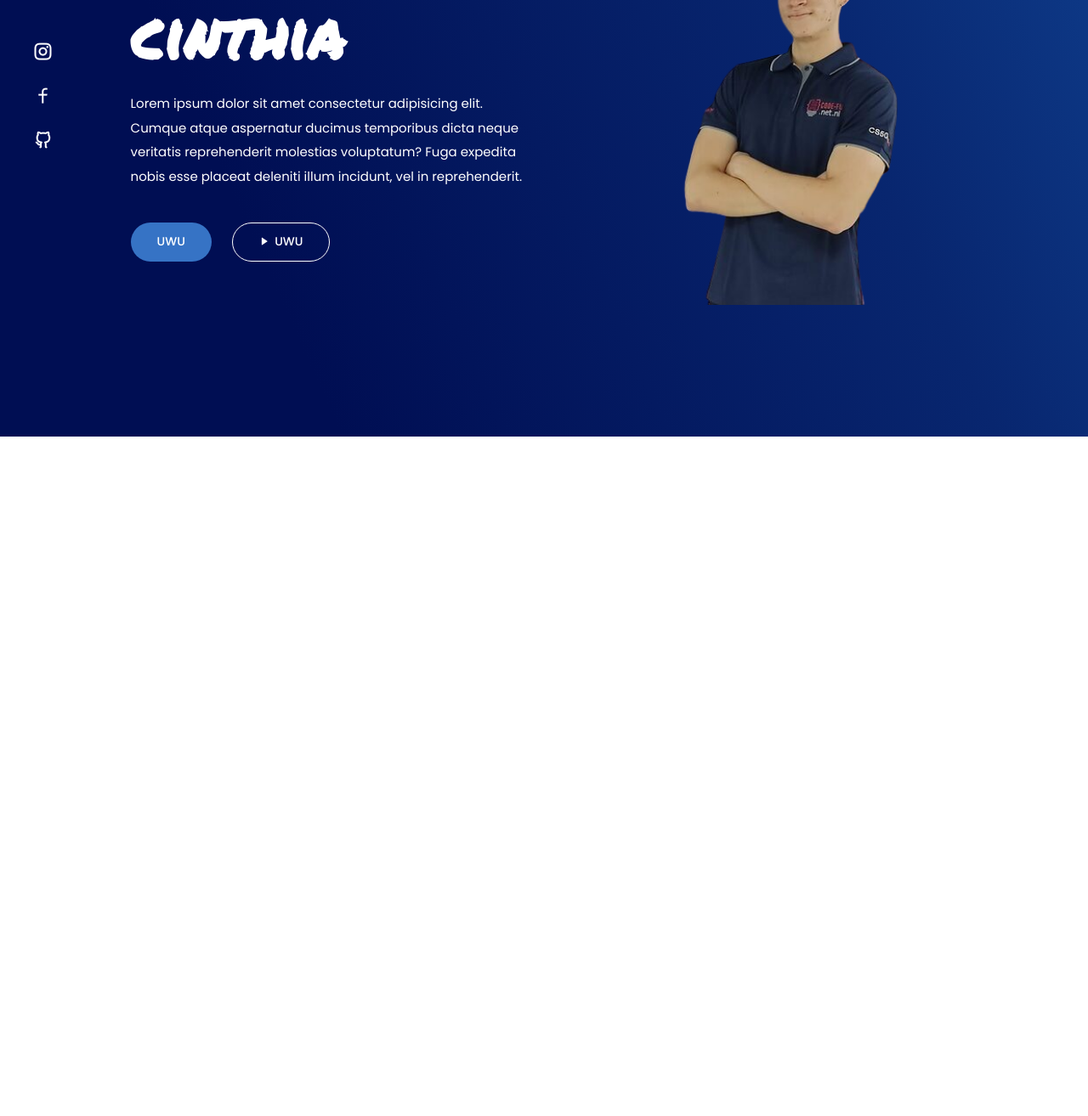
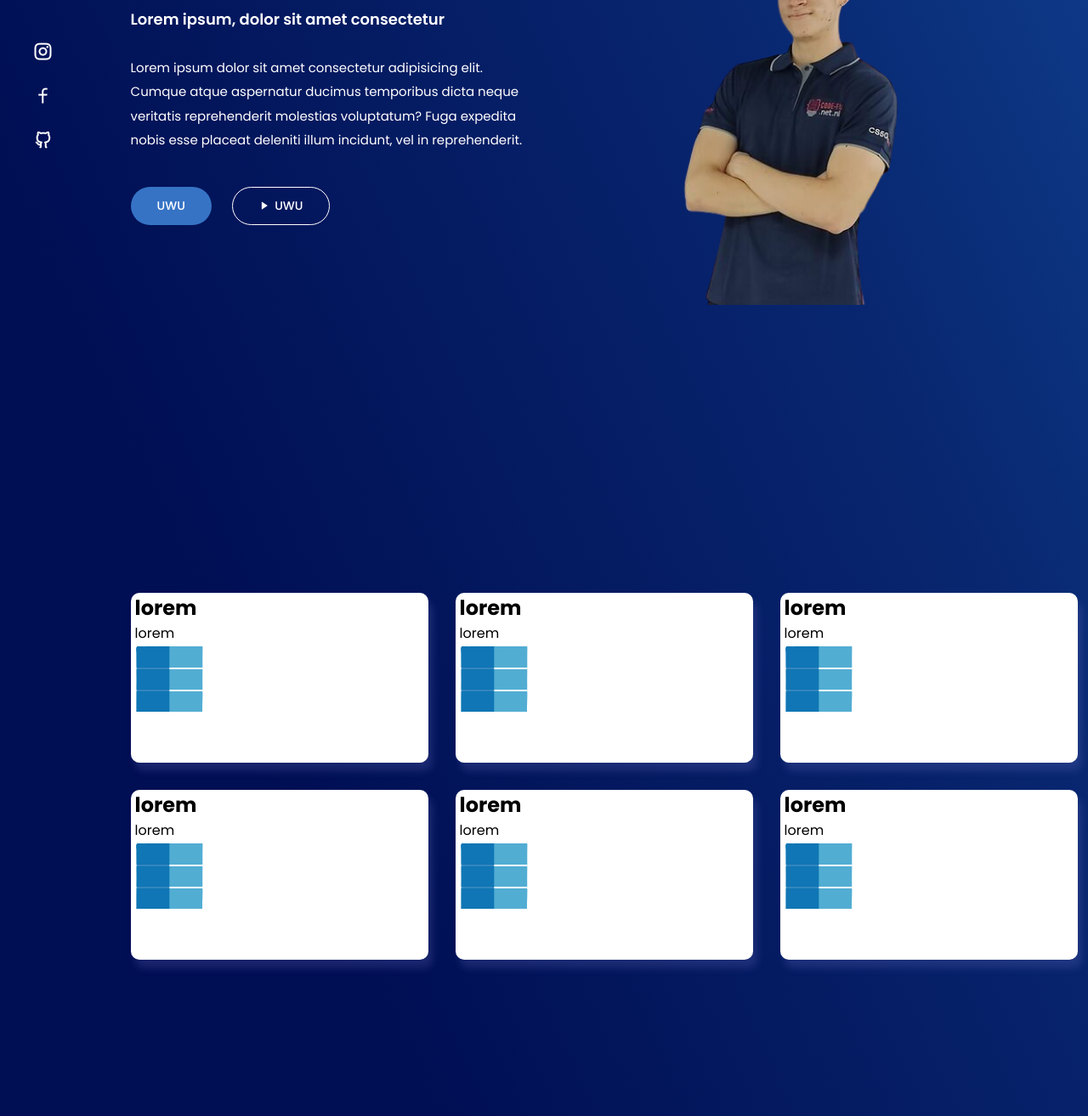
Before and after one commit to Eduardo6446/portfolio, a plain HTML site: page index.html in a window 1280 px wide. Shown: the part 286-1600 px from the top of the page at 85% size. Before the commit the page ends 800 px from the top, so only its background shows below. Drawn offline with nearby package versions, Linux system fonts and the light colour scheme.

Commit message:
proyect section desktop

```diff
--- a/index.html
+++ b/index.html
@@ -20,7 +20,7 @@
     <!--NAVBAR-->
 
     <header>
-        <a href="#" class="logo">Eduardo</a>
+        <a href="#" class="logo"><img src="static/images/logo_edu.png" alt="">Eduardo</a>
 
         <ul class="navlist">
             <li><a href="#">Home</a></li>
@@ -32,7 +32,7 @@
         <div class="bx bx-menu" id="menu-icon"></div>
     </header>
 
-    <!--SECTIONS-->
+    <!--HOME SECTION-->
 
     <section class="hero">
         <div class="hero-text">
@@ -40,7 +40,7 @@
 
             <h4>Lorem ipsum, dolor sit amet consectetur</h4>
 
-            <h1>cinthia</h1>
+            <h1></h1>
 
             <p>Lorem ipsum dolor sit amet consectetur adipisicing elit. Cumque atque aspernatur ducimus temporibus dicta neque veritatis reprehenderit molestias voluptatum? Fuga expedita nobis esse placeat deleniti illum incidunt, vel in reprehenderit.</p>
 
@@ -62,6 +62,60 @@
         <a href="https://github.com/Eduardo6446"><i class="ri-github-line"></i></a>
     </div>
 
+    <!--PROYECTS SECTION-->
+
+    <section class="proyects">
+            <div class="card card--colo">
+                <h2 class="card_title">lorem</h2>
+
+                <p class="card_text">lorem</p>
+
+                <img class="card_icon" src="static/images/logo_edu.png" alt="">
+            </div>
+
+            <div class="card card--colo">
+                <h2 class="card_title">lorem</h2>
+
+                <p class="card_text">lorem</p>
+
+                <img class="card_icon" src="static/images/logo_edu.png" alt="">
+            </div>
+
+            <div class="card card--colo">
+                <h2 class="card_title">lorem</h2>
+
+                <p class="card_text">lorem</p>
+
+                <img class="card_icon" src="static/images/logo_edu.png" alt="">
+            </div>
+
+            <div class="card card--colo">
+                <h2 class="card_title">lorem</h2>
+
+                <p class="card_text">lorem</p>
+
+                <img class="card_icon" src="static/images/logo_edu.png" alt="">
+            </div>
+
+            <div class="card card--colo">
+                <h2 class="card_title">lorem</h2>
+
+                <p class="card_text">lorem</p>
+
+                <img class="card_icon" src="static/images/logo_edu.png" alt="">
+            </div>
+
+            <div class="card card--color">
+                <h2 class="card_title">lorem</h2>
+
+                <p class="card_text">lorem</p>
+
+                <img class="card_icon" src="static/images/logo_edu.png" alt="">
+            </div>
+    </section>
+
+
+
 
 
     <!--SCROLL EFFECT-->
--- a/static/css/style.css
+++ b/static/css/style.css
@@ -16,6 +16,12 @@ El estilo va acorde al html de arriba hacia abajo
     text-decoration: none;
 }
 
+body{
+    background: linear-gradient(245.59deg, #0f3e8d 0%, #08266f 28.53%, #000e53 75.52%);
+}
+
+/*NAVBAR SECTION*/
+
 header{
     position: fixed;
     right: 0;
@@ -27,6 +33,10 @@ header{
     justify-content: space-between;
     padding: 33px 9%;
     background: transparent;
+}
+
+header a img{
+    width: 33px;
 }
 
 .logo{
@@ -60,6 +70,8 @@ header{
     display: none;
 }
 
+/*HOME SECTION*/
+
 section{
     padding: 0 19%;
 }
@@ -68,7 +80,7 @@ section{
     height: 100%;
     width: 100%;
     min-height: 100vh;
-    background: linear-gradient(245.59deg, #0f3e8d 0%, #08266f 28.53%, #000e53 75.52%);
+    /*background: linear-gradient(245.59deg, #0f3e8d 0%, #08266f 28.53%, #000e53 75.52%);*/
     position: relative;
     display: grid;
     grid-template-columns: repeat(2,1fr);
@@ -160,6 +172,45 @@ section{
     color:#3673c5;
     transform: translateY(-5px);
 }
+
+
+/*PROJECTS SECTION*/
+
+.proyects{
+    height: 100%;
+    width: 100%;
+    min-height: 100vh;
+    position: relative;
+    display: grid;
+    grid-template-columns: repeat(3,1fr);
+    align-items: center;
+    gap: 2rem;
+    align-content: center;
+    padding: 0 12%;
+}
+
+.card{
+    background: white;
+    width: 350px;
+    height: 200px;
+    border-radius: 10px;
+    box-shadow: 5px 10px 10px hsla(240, 51%, 68%, 0.2);
+}
+
+.card--colo{
+    border-top: 5px #a01214;
+}
+
+.card_title,.card_text{
+    text-align: left;
+    padding-left: 5px;
+}
+
+.card_icon{
+    padding-left: 5px;
+}
+
+
 
 @media (max-width:1535px) {
     header{
```
Also changed, not shown: static/images/logo_edu.png (added).
